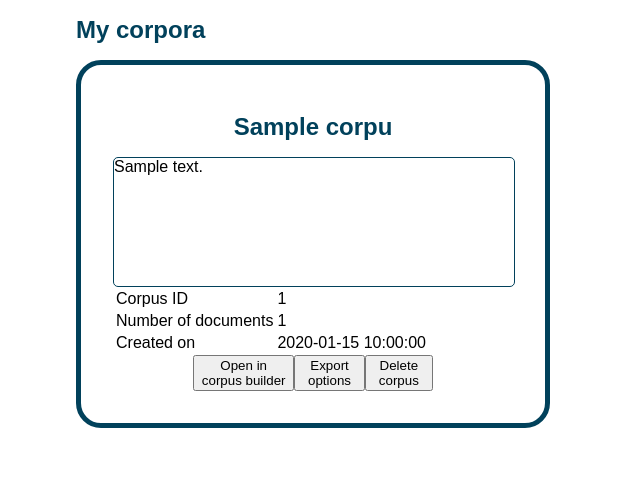
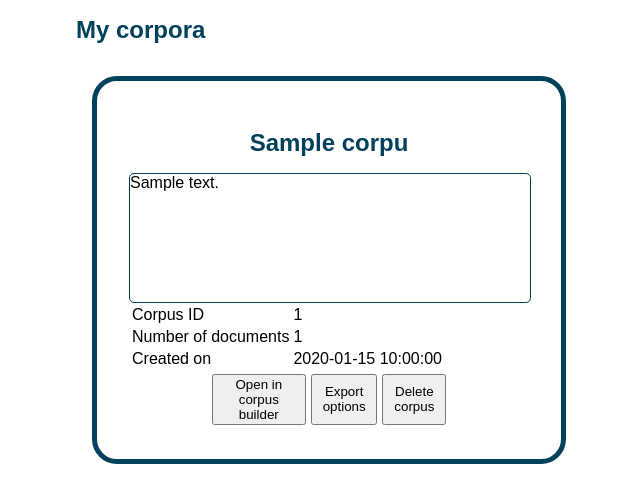
Before and after one commit to KBNLresearch/ProtoCST, a Flask app: template cst/templates/extract/overview.html in a window 1280 px wide. Shown: the part 116-619 px from the top of the page, without its empty margins (12-652 px from the left). Run offline with Flask 2, Linux system fonts and the light colour scheme; the template is opened without the code that fills it: most values are stand-ins (such as "Sample title", 1, 10 or a date in 2020); some libraries are stand-ins or nearby versions.

Commit message:
Some styling improvements

```diff
--- a/cst/static/css/style.css
+++ b/cst/static/css/style.css
@@ -24,6 +24,10 @@ nav ul li a, nav ul li span, header .action { display: block; padding: 0.5rem; }
 .content textarea { min-height: 12em; resize: vertical; }
 input.danger { color: #cc2f2e; }
 input[type=submit] { align-self: start; min-width: 10em; }
+button { margin:0.2em;}
+
+
+td {vertical-align: top;}
 
 .corpora-container {
   display:flex;
@@ -34,6 +38,7 @@ input[type=submit] { align-self: start; min-width: 10em; }
 
 .corpus-card {
   padding: 2rem;
+  margin: 1rem;
   width: 25rem;
   max-width: 25rem;
   border: 5px solid #01415b;
```
